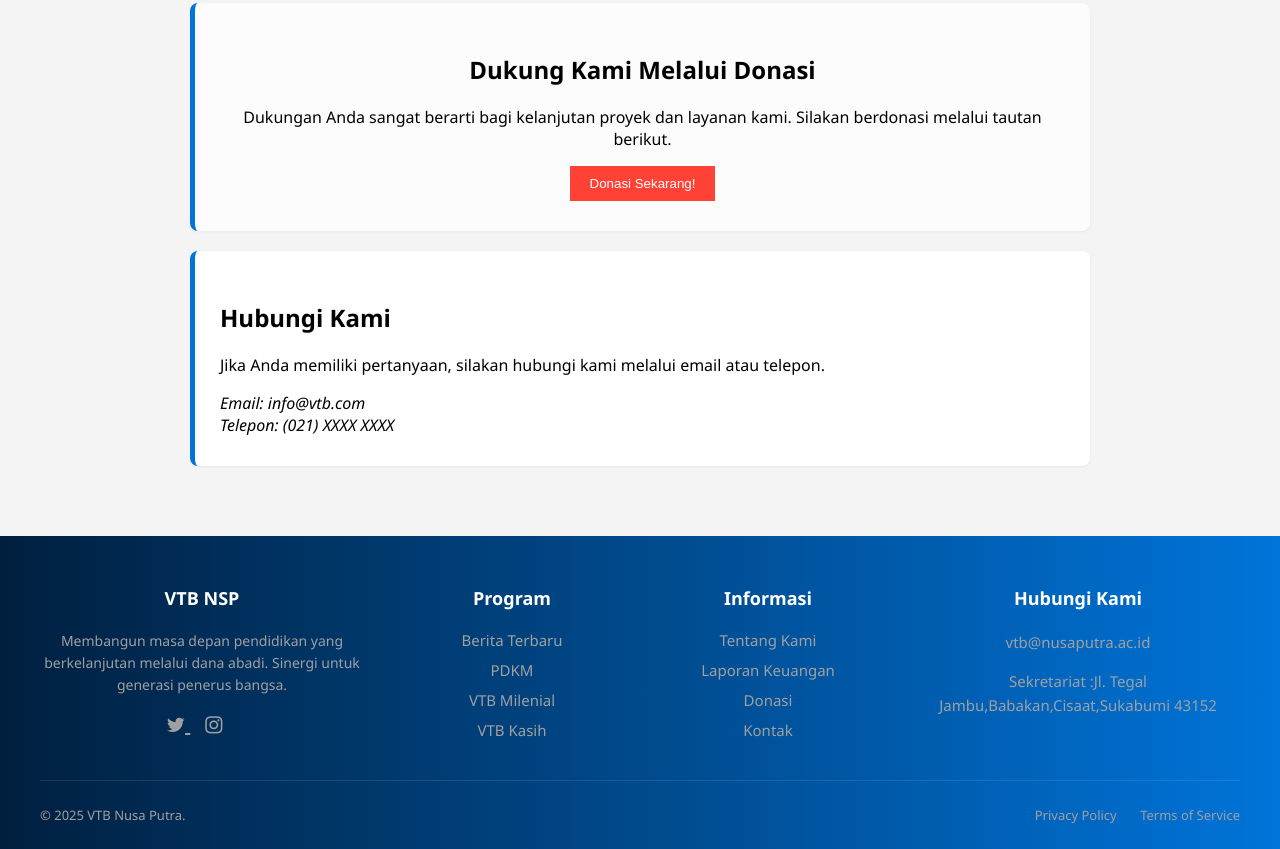
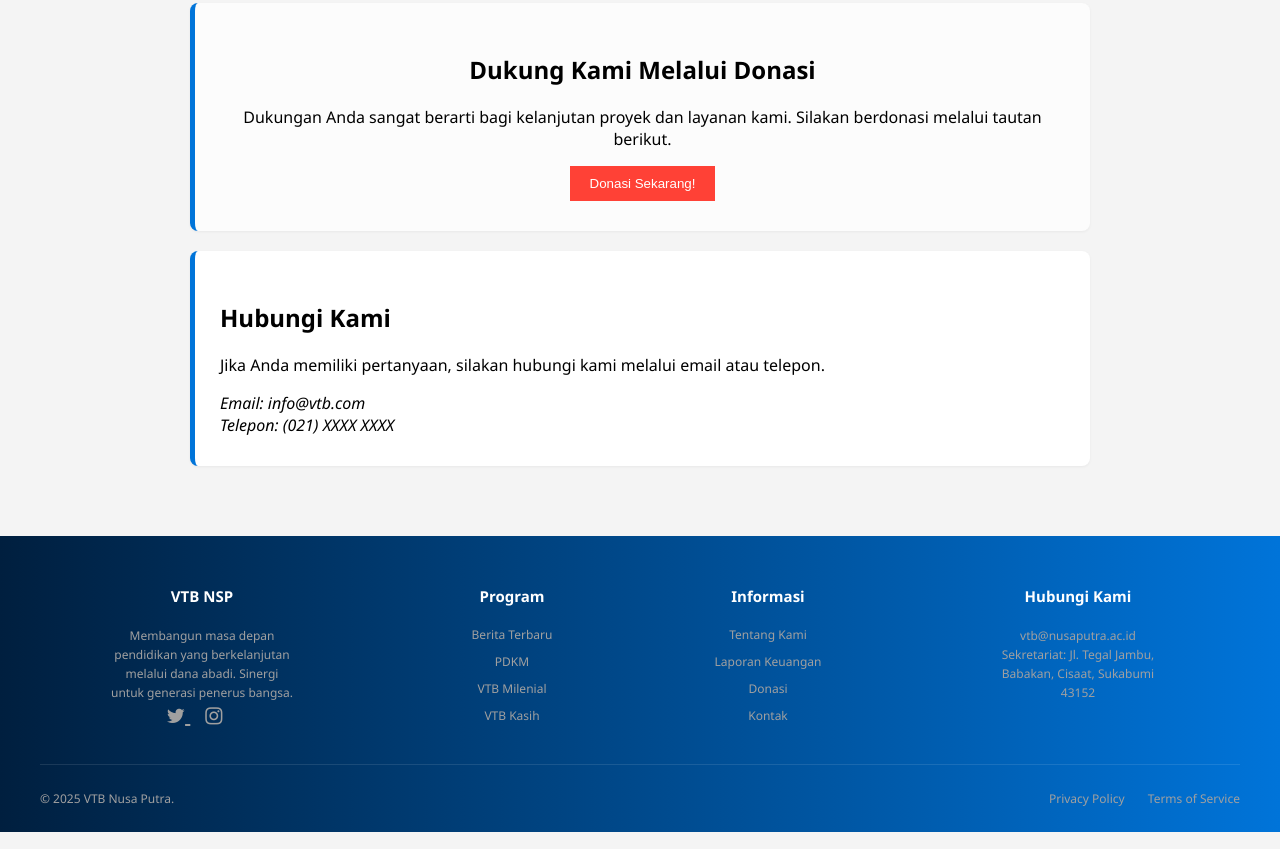
Before and after one commit to Sailerry17/VTB, a plain HTML site: page frontend/index.html in a window 1280 px wide. Shown: the part 577-1426 px from the top of the page. Drawn offline with Linux system fonts and the light colour scheme.

Commit message:
Update Device 2

```diff
--- a/frontend/assets/css/footer.css
+++ b/frontend/assets/css/footer.css
@@ -4,7 +4,7 @@
 .footer {
     background-color: #0b1527;
     color: #f1f1f1;
-    padding: 50px 20px 20px;
+    padding: 50px 10px 20px;
     margin-top: 30px;
 }
 
@@ -21,9 +21,9 @@
     margin-bottom: 20px;
     border-bottom: 1px solid rgba(255, 255, 255, 0.1);
 }
-
+/*point Header*/
 .footer-title {
-    font-size: 18px;
+    font-size: 15px;
     font-weight: bold;
     color: white;
     margin-top: 0;
@@ -32,9 +32,14 @@
 
 /* Kolom Info (Kolom 1) */
 .col-info .footer-desc {
-    font-size: 14px;
+    font-size: 12px;
     line-height: 1.6;
     color: #a0a0a0;
+
+    max-width: 400px;
+    margin: 0 auto;
+    text-align: center;
+    padding: 0 70px;
 }
 
 .social-links a {
@@ -42,6 +47,7 @@
     font-size: 20px;
     margin-right: 15px;
     transition: color 0.3s;
+
 }
 
 .social-links a:hover {
@@ -62,7 +68,7 @@
 .col-links ul li a {
     color: #a0a0a0;
     text-decoration: none;
-    font-size: 15px;
+    font-size: 12px;
     transition: color 0.3s;
     display: block;
 }
@@ -74,8 +80,13 @@
 /* Kolom Kontak (Kolom 4) */
 .col-kontak p {
     color: #a0a0a0;
-    font-size: 15px;
+    font-size: 12px;
     line-height: 1.6;
+
+    max-width: 400px;
+    margin: 0 auto;
+    text-align: center;
+    padding: 0 70px;
 }
 
 /* Baris Bawah (Copyright & Legal) */
@@ -84,7 +95,7 @@
     justify-content: space-between;
     align-items: center;
     flex-wrap: wrap;
-    font-size: 13px;
+    font-size: 12px;
     color: #a0a0a0;
 }
 
```
Also changed, not shown: frontend/includes/footer.html (+1 -1 lines).
